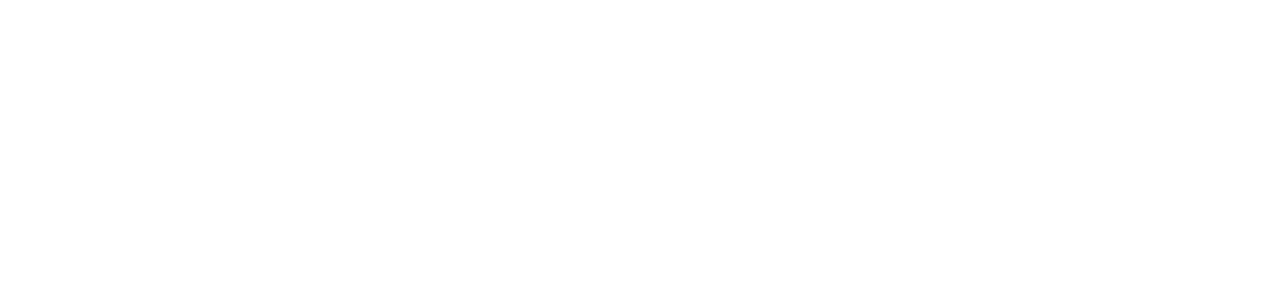
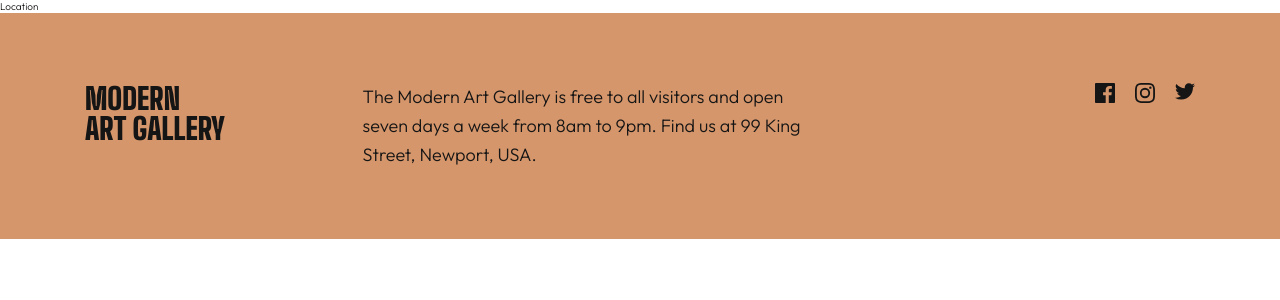
Before and after one commit to jarekTerejko/modern-art-gallery, a JavaScript app: page /location in a window 1280 px wide. Before the commit this address had no page. Shown: the top 300 px of the page. Built offline with nearby package versions, Linux system fonts and the light colour scheme; the HTML template or start-up script is replaced by a standard one.

Commit message:
create and add Location page

```diff
--- a/src/App.js
+++ b/src/App.js
@@ -1,11 +1,17 @@
 import { Route, Routes } from "react-router-dom";
+import Footer from "./components/Footer";
 import Home from "./pages/Home";
+import Location from "./pages/Location";
 
 function App() {
   return (
-    <Routes>
-      <Route path="/" element={<Home />} />
-    </Routes>
+    <>
+      <Routes>
+        <Route path="/" element={<Home />} />
+        <Route path="location" element={<Location />} />
+      </Routes>
+      <Footer />
+    </>
   );
 }
 
--- /dev/null
+++ b/src/pages/Location.js
@@ -0,0 +1,9 @@
+const Location = () => {
+  return (
+    <>
+      Location
+    </>
+  );
+};
+
+export default Location;
```
